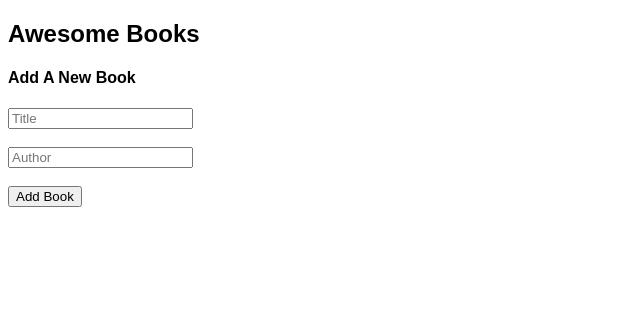
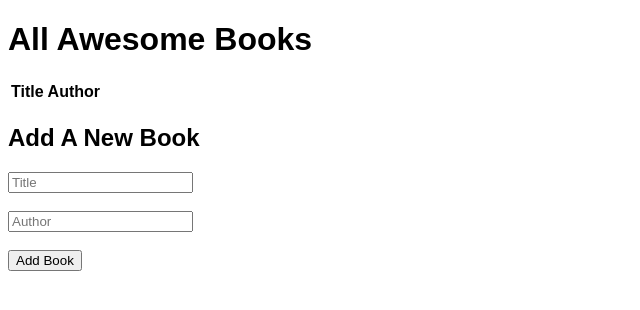
Before and after one commit to krisbobo/awesomeBooks, a plain HTML site: page index.html in a window 1280 px wide. Shown: the whole page, without its empty margins (0-640 px from the left). Drawn offline with Linux system fonts and the light colour scheme.

Commit message:
Update file

```diff
--- a/index.html
+++ b/index.html
@@ -9,15 +9,22 @@
 </head>
 <body>
     <main>
-        <section>
-            <div class="book-items" id="book-list">
-                <h1 class="book-header">Awesome Books</h1>
-                <div id="available-books">
-                </div>
-            </div>
-            <div class="book-addition" id="add-books">
-                <form class="book-input">
-                  <h4 class="description-header">Add A New Book</h4>
+        <h1 class="book-header">All Awesome Books</h1>
+        <section class="layout">
+            <table class="table">
+                <thead>
+                  <tr>
+                    <th>Title</th>
+                    <th>Author</th>
+                    <th></th>
+                  </tr>
+                </thead>
+                <tbody id="book-list"></tbody>
+            </table>
+        </section>
+        <section class="book">
+            <h2 class="description-header">Add A New Book</h2>
+            <form id="book-form">
                 <input type="text" placeholder="Title" id="title">
                 <br>
                 <br>
@@ -26,9 +33,7 @@
                 <br>
                 <button type="submit" id="add-button">Add Book</button>
             </form>
-            </div>
         </section>
-
     </main>
     <script src="./js/main.js"></script>
 </body>
```
Lines whose indentation alone changed are shown as unchanged.
